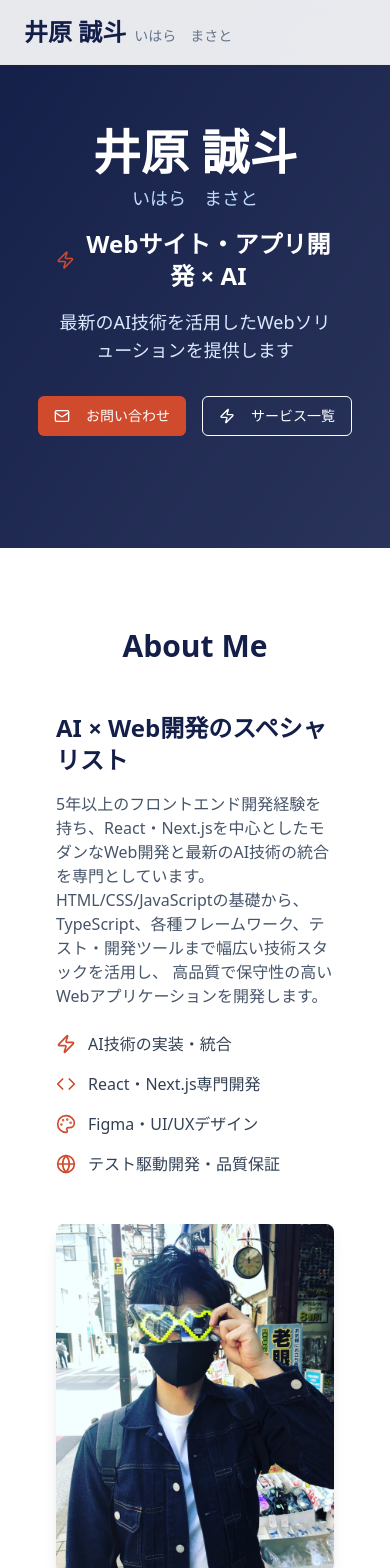
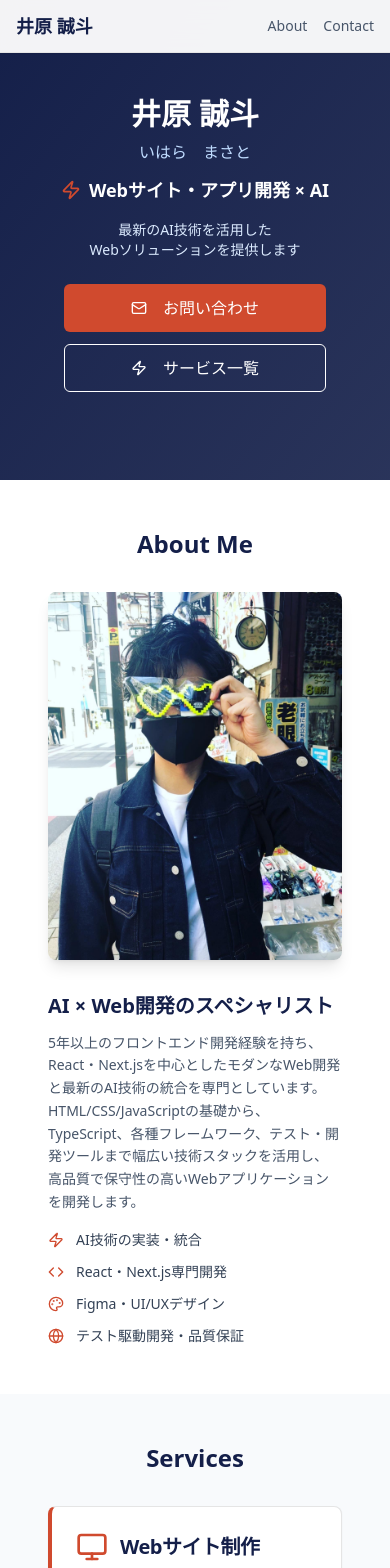
Before and after one commit to masatoman/portfolio, a Next.js app: page / in a window 390 px wide. Shown: the top 1568 px of the page. Built offline with nearby package versions, Linux system fonts and the light colour scheme.

Commit message:
[改善] メール削除 & スマホデザインを大幅改善

```diff
--- a/app/page.tsx
+++ b/app/page.tsx
@@ -66,24 +66,33 @@ export default function Portfolio() {
   return (
     <div className="min-h-screen bg-gradient-to-br from-slate-50 to-slate-100">
       {/* Header */}
-      <header className="fixed top-0 w-full bg-white/90 backdrop-blur-md border-b z-50">
-        <nav className="container mx-auto px-6 py-4">
+      <header className="fixed top-0 w-full bg-white/95 backdrop-blur-md border-b z-50 shadow-sm">
+        <nav className="container mx-auto px-4 sm:px-6 py-3 sm:py-4">
           <div className="flex items-center justify-between">
-            <div className="text-2xl font-bold text-brand-primary">
-              井原 誠斗<span className="text-sm font-normal ml-2 text-slate-500">いはら　まさと</span>
+            <div className="text-lg sm:text-2xl font-bold text-brand-primary">
+              井原 誠斗<span className="hidden sm:inline text-sm font-normal ml-2 text-slate-500">いはら　まさと</span>
             </div>
-            <div className="hidden md:flex space-x-8">
+            <div className="hidden md:flex space-x-6 lg:space-x-8">
+              <a href="#about" className="text-slate-600 hover:text-brand-primary transition-colors font-medium">
+                About
+              </a>
+              <a href="#services" className="text-slate-600 hover:text-brand-primary transition-colors font-medium">
+                Services
+              </a>
+              <a href="#skills" className="text-slate-600 hover:text-brand-primary transition-colors font-medium">
+                Skills
+              </a>
+              <a href="#portfolio" className="text-slate-600 hover:text-brand-primary transition-colors font-medium">
+                Portfolio
+              </a>
+              <a href="#contact" className="text-slate-600 hover:text-brand-primary transition-colors font-medium">
+                Contact
+              </a>
+            </div>
+            {/* モバイルメニュー */}
+            <div className="md:hidden flex space-x-4 text-sm">
               <a href="#about" className="text-slate-600 hover:text-brand-primary transition-colors">
                 About
-              </a>
-              <a href="#services" className="text-slate-600 hover:text-brand-primary transition-colors">
-                Services
-              </a>
-              <a href="#skills" className="text-slate-600 hover:text-brand-primary transition-colors">
-                Skills
-              </a>
-              <a href="#portfolio" className="text-slate-600 hover:text-brand-primary transition-colors">
-                Portfolio
               </a>
               <a href="#contact" className="text-slate-600 hover:text-brand-primary transition-colors">
                 Contact
@@ -94,22 +103,24 @@ export default function Portfolio() {
       </header>
 
       {/* Hero Section */}
-      <section className="hero-section pt-32 pb-20 px-6 bg-gradient-to-br from-brand-primary to-brand-primary/90 text-white">
+      <section className="hero-section pt-24 sm:pt-32 pb-16 sm:pb-20 px-4 sm:px-6 bg-gradient-to-br from-brand-primary to-brand-primary/90 text-white">
         <div className="container mx-auto text-center">
-          <div className="mb-8">
-            <h1 className="text-5xl font-bold mb-4">
+          <div className="mb-6 sm:mb-8">
+            <h1 className="text-3xl sm:text-4xl md:text-5xl font-bold mb-3 sm:mb-4">
               井原 誠斗
-              <span className="block text-lg font-normal text-blue-200 mt-2">いはら　まさと</span>
+              <span className="block text-base sm:text-lg font-normal text-blue-200 mt-2">いはら　まさと</span>
             </h1>
-            <div className="flex items-center justify-center mb-4">
-              <Zap className="h-6 w-6 mr-2 text-brand-accent" />
-              <p className="text-2xl font-semibold">Webサイト・アプリ開発 × AI</p>
+            <div className="flex items-center justify-center mb-4 sm:mb-6">
+              <Zap className="h-5 w-5 sm:h-6 sm:w-6 mr-2 text-brand-accent flex-shrink-0" />
+              <p className="text-lg sm:text-xl md:text-2xl font-semibold">
+                Webサイト・アプリ開発 × AI
+              </p>
             </div>
-            <p className="text-lg text-blue-100 max-w-2xl mx-auto mb-8">
-              最新のAI技術を活用したWebソリューションを提供します
+            <p className="text-sm sm:text-base md:text-lg text-blue-100 max-w-2xl mx-auto mb-6 sm:mb-8 px-2">
+              最新のAI技術を活用した<br className="sm:hidden" />Webソリューションを提供します
             </p>
-            <div className="flex justify-center space-x-4">
-              <Button asChild className="bg-brand-accent hover:bg-brand-accent/90 text-white border-0">
+            <div className="flex flex-col sm:flex-row justify-center gap-3 sm:gap-4 max-w-md sm:max-w-none mx-auto px-4 sm:px-0">
+              <Button asChild className="bg-brand-accent hover:bg-brand-accent/90 text-white border-0 h-12 sm:h-10 text-base sm:text-sm w-full sm:w-auto">
                 <Link href="#contact">
                   <Mail className="mr-2 h-4 w-4" />
                   お問い合わせ
@@ -118,7 +129,7 @@ export default function Portfolio() {
               <Button
                 variant="outline"
                 asChild
-                className="border-white text-white hover:bg-white hover:text-brand-primary bg-transparent"
+                className="border-white text-white hover:bg-white hover:text-brand-primary bg-transparent h-12 sm:h-10 text-base sm:text-sm w-full sm:w-auto"
               >
                 <Link href="#services">
                   <Zap className="mr-2 h-4 w-4" />
@@ -131,43 +142,45 @@ export default function Portfolio() {
       </section>
 
       {/* About Section */}
-      <section id="about" className="py-20 px-6 bg-white">
+      <section id="about" className="py-12 sm:py-16 md:py-20 px-4 sm:px-6 bg-white">
         <div className="container mx-auto">
-          <h2 className="text-3xl font-bold text-center text-brand-primary mb-12">About Me</h2>
-          <div className="grid md:grid-cols-2 gap-12 items-center">
-            <div>
-              <h3 className="text-2xl font-semibold text-brand-primary mb-4">AI × Web開発のスペシャリスト</h3>
-              <p className="text-slate-600 mb-6">
+          <h2 className="text-2xl sm:text-3xl font-bold text-center text-brand-primary mb-8 sm:mb-12">About Me</h2>
+          <div className="grid md:grid-cols-2 gap-8 sm:gap-12 items-center">
+            <div className="order-2 md:order-1">
+              <h3 className="text-xl sm:text-2xl font-semibold text-brand-primary mb-3 sm:mb-4">
+                AI × Web開発のスペシャリスト
+              </h3>
+              <p className="text-sm sm:text-base text-slate-600 mb-4 sm:mb-6 leading-relaxed">
                 5年以上のフロントエンド開発経験を持ち、React・Next.jsを中心としたモダンなWeb開発と最新のAI技術の統合を専門としています。
                 HTML/CSS/JavaScriptの基礎から、TypeScript、各種フレームワーク、テスト・開発ツールまで幅広い技術スタックを活用し、
                 高品質で保守性の高いWebアプリケーションを開発します。
               </p>
-              <div className="space-y-4">
+              <div className="space-y-3 sm:space-y-4">
                 <div className="flex items-center space-x-3">
-                  <Zap className="h-5 w-5 text-brand-accent" />
-                  <span className="text-slate-700">AI技術の実装・統合</span>
+                  <Zap className="h-4 w-4 sm:h-5 sm:w-5 text-brand-accent flex-shrink-0" />
+                  <span className="text-sm sm:text-base text-slate-700">AI技術の実装・統合</span>
                 </div>
                 <div className="flex items-center space-x-3">
-                  <Code className="h-5 w-5 text-brand-accent" />
-                  <span className="text-slate-700">React・Next.js専門開発</span>
+                  <Code className="h-4 w-4 sm:h-5 sm:w-5 text-brand-accent flex-shrink-0" />
+                  <span className="text-sm sm:text-base text-slate-700">React・Next.js専門開発</span>
                 </div>
                 <div className="flex items-center space-x-3">
-                  <Palette className="h-5 w-5 text-brand-accent" />
-                  <span className="text-slate-700">Figma・UI/UXデザイン</span>
+                  <Palette className="h-4 w-4 sm:h-5 sm:w-5 text-brand-accent flex-shrink-0" />
+                  <span className="text-sm sm:text-base text-slate-700">Figma・UI/UXデザイン</span>
                 </div>
                 <div className="flex items-center space-x-3">
-                  <Globe className="h-5 w-5 text-brand-accent" />
-                  <span className="text-slate-700">テスト駆動開発・品質保証</span>
+                  <Globe className="h-4 w-4 sm:h-5 sm:w-5 text-brand-accent flex-shrink-0" />
+                  <span className="text-sm sm:text-base text-slate-700">テスト駆動開発・品質保証</span>
                 </div>
               </div>
             </div>
-            <div>
+            <div className="order-1 md:order-2">
               <Image
                 src="/images/about-photo.jpeg"
                 alt="AI×Web開発のワークスペース"
                 width={500}
                 height={400}
-                className="rounded-lg shadow-lg"
+                className="rounded-lg shadow-lg w-full h-auto"
                 priority={true}
                 sizes="(max-width: 768px) 100vw, (max-width: 1200px) 50vw, 500px"
                 placeholder="blur"
@@ -179,9 +192,9 @@ export default function Portfolio() {
       </section>
 
       {/* Services Section */}
-      <section id="services" className="py-20 px-6 bg-slate-50">
+      <section id="services" className="py-12 sm:py-16 md:py-20 px-4 sm:px-6 bg-slate-50">
         <div className="container mx-auto">
-          <h2 className="text-3xl font-bold text-center text-brand-primary mb-12">Services</h2>
+          <h2 className="text-2xl sm:text-3xl font-bold text-center text-brand-primary mb-8 sm:mb-12">Services</h2>
           <div className="grid md:grid-cols-2 lg:grid-cols-3 gap-8">
             {services.map((service, index) => (
               <Card key={index} className="hover:shadow-lg transition-shadow border-l-4 border-l-brand-accent">
@@ -199,9 +212,9 @@ export default function Portfolio() {
       </section>
 
       {/* Skills Section */}
-      <section id="skills" className="py-20 px-6 bg-white">
+      <section id="skills" className="py-12 sm:py-16 md:py-20 px-4 sm:px-6 bg-white">
         <div className="container mx-auto">
-          <h2 className="text-3xl font-bold text-center text-brand-primary mb-12">Skills</h2>
+          <h2 className="text-2xl sm:text-3xl font-bold text-center text-brand-primary mb-8 sm:mb-12">Skills</h2>
 
           <div className="grid md:grid-cols-2 lg:grid-cols-4 gap-8">
             {/* 言語・マークアップ */}
@@ -314,9 +327,9 @@ export default function Portfolio() {
       </section>
 
       {/* Portfolio Section */}
-      <section id="portfolio" className="py-20 px-6 bg-slate-50">
+      <section id="portfolio" className="py-12 sm:py-16 md:py-20 px-4 sm:px-6 bg-slate-50">
         <div className="container mx-auto">
-          <h2 className="text-3xl font-bold text-center text-brand-primary mb-12">Portfolio</h2>
+          <h2 className="text-2xl sm:text-3xl font-bold text-center text-brand-primary mb-8 sm:mb-12">Portfolio</h2>
           <div className="text-center">
             <Card className="max-w-2xl mx-auto border-2 border-dashed border-slate-300">
               <CardContent className="py-16">
@@ -336,61 +349,39 @@ export default function Portfolio() {
       </section>
 
       {/* Contact Section */}
-      <section id="contact" className="py-20 px-6 bg-brand-primary text-white">
+      <section id="contact" className="py-12 sm:py-16 md:py-20 px-4 sm:px-6 bg-brand-primary text-white">
         <div className="container mx-auto">
-          <h2 className="text-3xl font-bold text-center mb-8">Contact</h2>
-          <p className="text-xl text-blue-100 mb-12 max-w-2xl mx-auto text-center">
-            AI技術を活用したWeb開発について、お気軽にご相談ください。
+          <h2 className="text-2xl sm:text-3xl font-bold text-center mb-6 sm:mb-8">Contact</h2>
+          <p className="text-base sm:text-lg md:text-xl text-blue-100 mb-8 sm:mb-12 max-w-2xl mx-auto text-center px-2">
+            AI技術を活用したWeb開発について、<br className="sm:hidden" />お気軽にご相談ください。
           </p>
 
           <div className="max-w-3xl mx-auto">
             {/* Contact Methods */}
-            <div className="bg-white/10 backdrop-blur-sm rounded-lg p-8 mb-8">
+            <div className="bg-white/10 backdrop-blur-sm rounded-lg p-4 sm:p-6 md:p-8 mb-6 sm:mb-8">
               <h3 className="text-2xl font-semibold mb-6 text-center">お問い合わせ方法</h3>
 
               <div className="space-y-6">
                 {/* LINE Official Account */}
-                <div className="bg-white/5 rounded-lg p-6 border border-white/20">
-                  <div className="flex items-center justify-between mb-4">
-                    <div className="flex items-center space-x-3">
-                      <MessageCircle className="h-6 w-6 text-green-400" />
-                      <div>
-                        <h4 className="text-lg font-semibold">LINE公式アカウント</h4>
-                        <p className="text-sm text-blue-100">最も早く返信できます（推奨）</p>
-                      </div>
+                <div className="bg-white/5 rounded-lg p-6 sm:p-8 border border-white/20">
+                  <div className="flex flex-col items-center text-center mb-6">
+                    <div className="bg-green-500/20 p-4 rounded-full mb-4">
+                      <MessageCircle className="h-10 w-10 sm:h-12 sm:w-12 text-green-400" />
                     </div>
+                    <h4 className="text-xl sm:text-2xl font-semibold mb-2">LINE公式アカウント</h4>
+                    <p className="text-sm sm:text-base text-blue-100">
+                      お気軽にご相談ください。<br className="sm:hidden" />最も早く返信できます
+                    </p>
                   </div>
                   <Button
                     asChild
-                    className="w-full bg-green-500 hover:bg-green-600 text-white border-0"
+                    className="w-full bg-green-500 hover:bg-green-600 text-white border-0 h-14 text-base sm:text-lg font-semibold shadow-lg hover:shadow-xl transition-all"
                     size="lg"
                   >
                     <Link href="https://lin.ee/aHMYDKEu" target="_blank" rel="noopener noreferrer">
-                      <MessageCircle className="mr-2 h-5 w-5" />
+                      <MessageCircle className="mr-2 h-5 w-5 sm:h-6 sm:w-6" />
                       LINEで相談する
                       <ExternalLink className="ml-2 h-4 w-4" />
-                    </Link>
-                  </Button>
-                </div>
-
-                {/* Email */}
-                <div className="bg-white/5 rounded-lg p-6 border border-white/20">
-                  <div className="flex items-center space-x-3 mb-4">
-                    <Mail className="h-6 w-6 text-brand-accent" />
-                    <div>
-                      <h4 className="text-lg font-semibold">メールでのお問い合わせ</h4>
-                      <p className="text-sm text-blue-100">24時間以内にご返信いたします</p>
-                    </div>
-                  </div>
-                  <Button
-                    asChild
-                    variant="outline"
-                    className="w-full border-white/20 text-white hover:bg-white/10"
-                    size="lg"
-                  >
-                    <Link href="mailto:info@ihara-frontend.com">
-                      <Mail className="mr-2 h-5 w-5" />
-                      info@ihara-frontend.com
                     </Link>
                   </Button>
                 </div>
```
